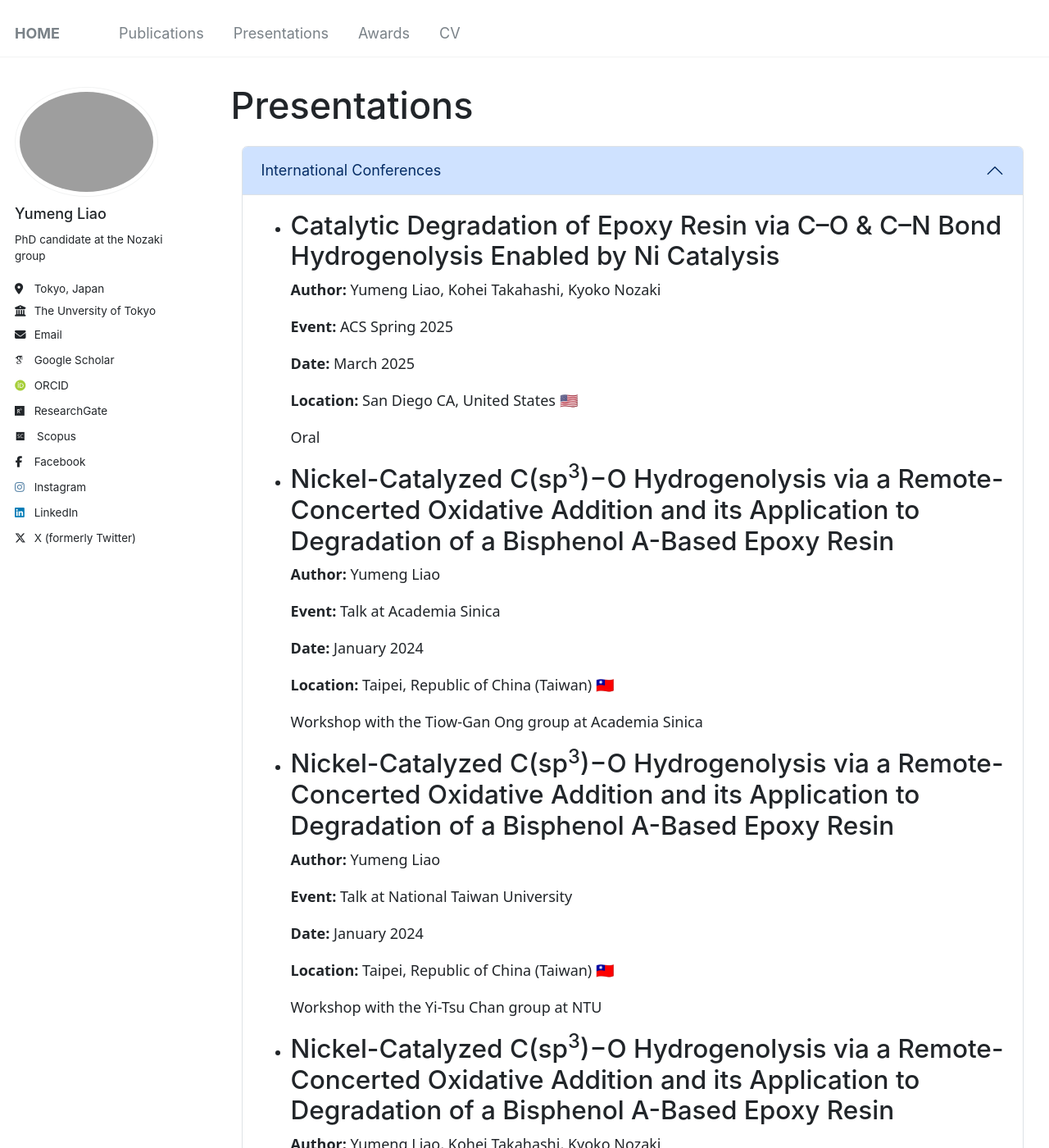
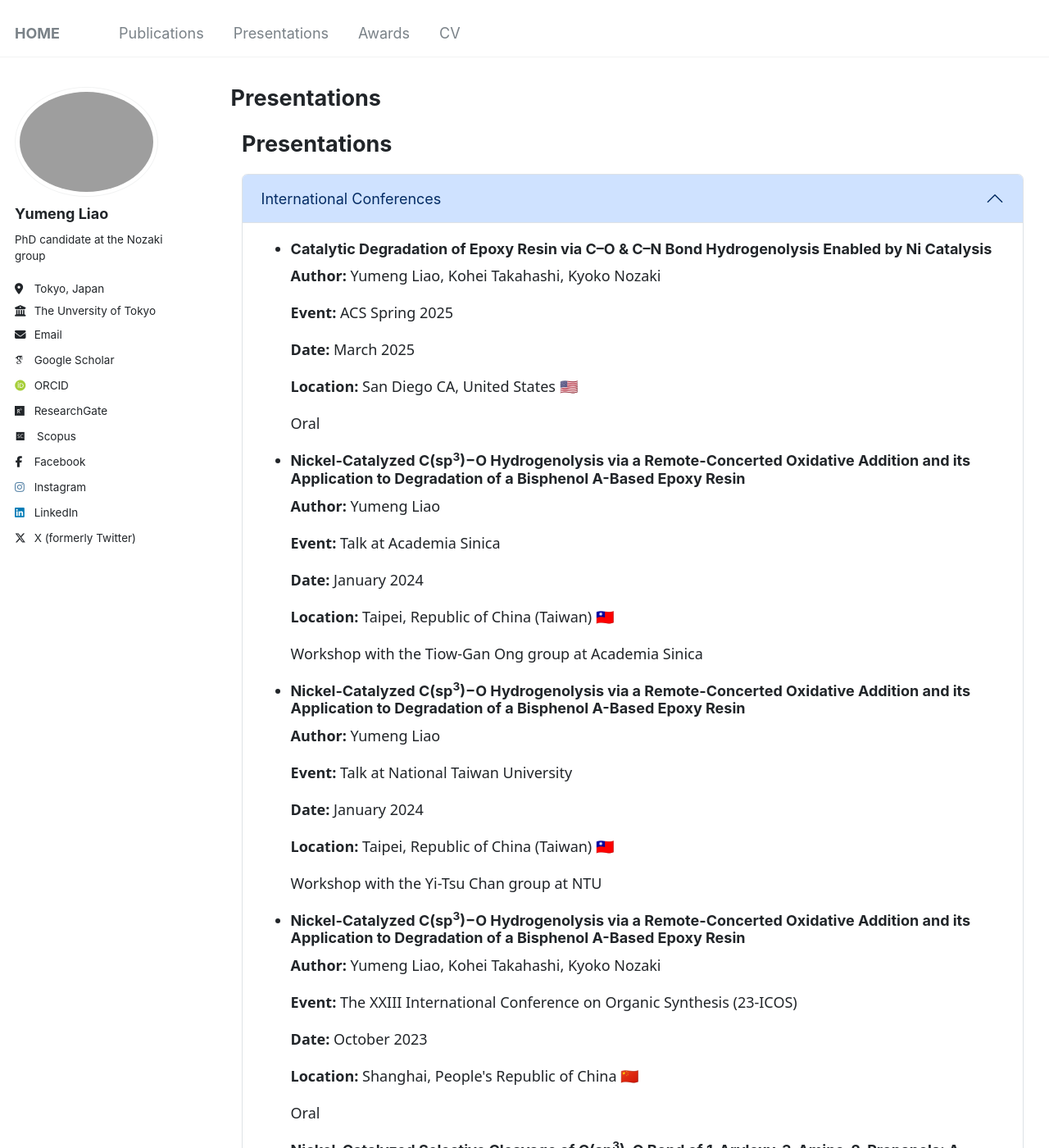
Before and after one commit to liaoym0610/academic, a Jekyll site: the page built from _pages/presentations.html, in a window 1280 px wide and 1400 px high. Shown: the whole window at 82% size. Built offline with Jekyll 4.4.1, drawn with Linux system fonts in a browser that asks for light colours; some web fonts are replaced.

Commit message:
Update presentations.html

```diff
--- a/_pages/presentations.html
+++ b/_pages/presentations.html
@@ -8,7 +8,23 @@ author_profile: true
 <link href="https://cdn.jsdelivr.net/npm/bootstrap@5.3.0-alpha1/dist/css/bootstrap.min.css" rel="stylesheet">
 <script src="https://cdn.jsdelivr.net/npm/bootstrap@5.3.0-alpha1/dist/js/bootstrap.bundle.min.js"></script>
 
+<style>
+  h1 {
+    font-size: 1.5rem; /* 調小主標題的字體大小 */
+    font-weight: bold;
+    margin: 20px 0;
+  }
+
+  h3 {
+    font-size: 1rem; /* 調小折疊菜單內的文章標題字體大小 */
+    font-weight: bold;
+  }
+</style>
+
 <div class="container mt-4">
+  <!-- 主標題 -->
+  <h1>{{ page.title }}</h1>
+
   <!-- 折疊菜單 -->
   <div class="accordion" id="conferenceAccordion">
     <!-- International Conferences -->
```
